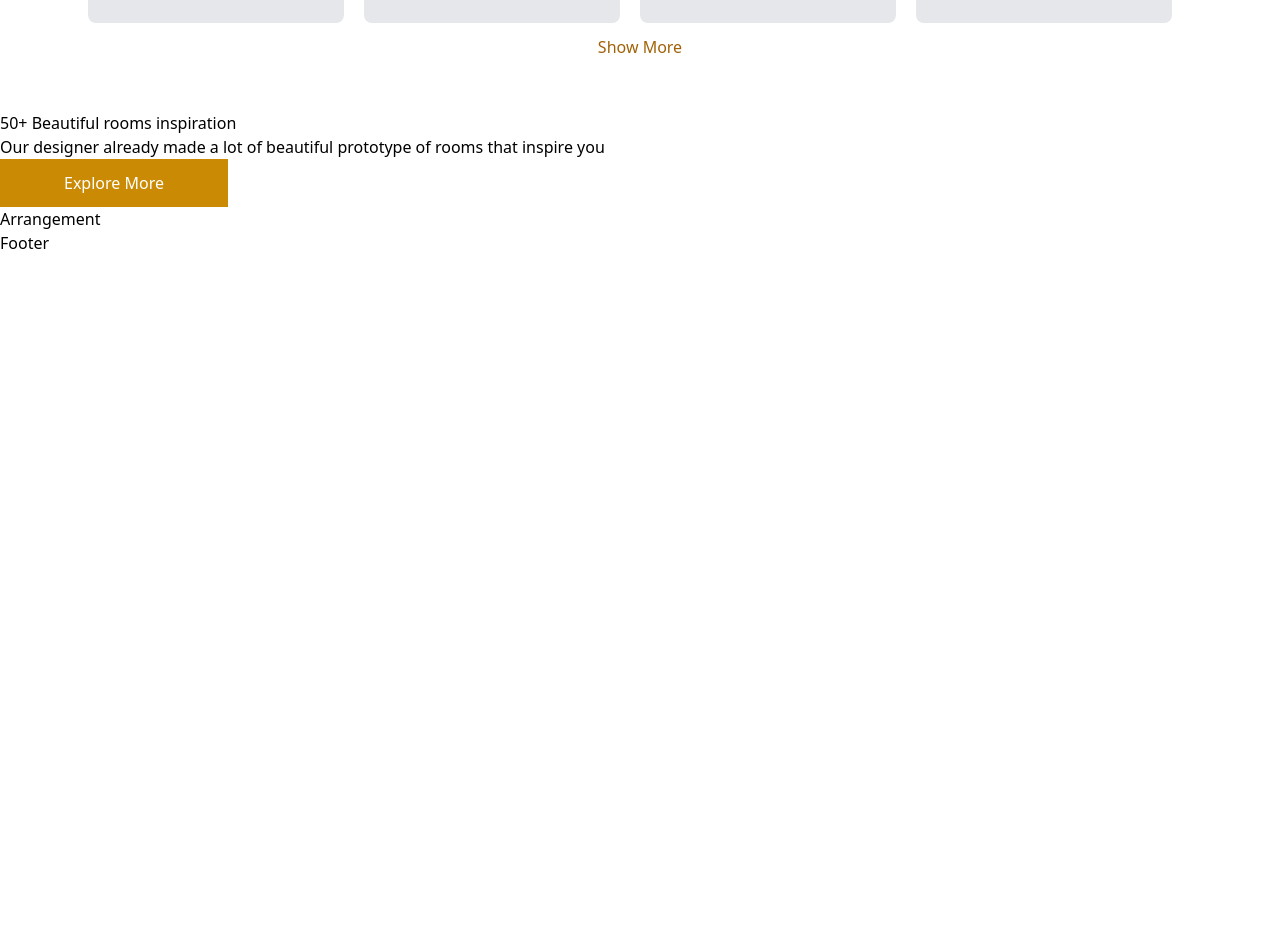
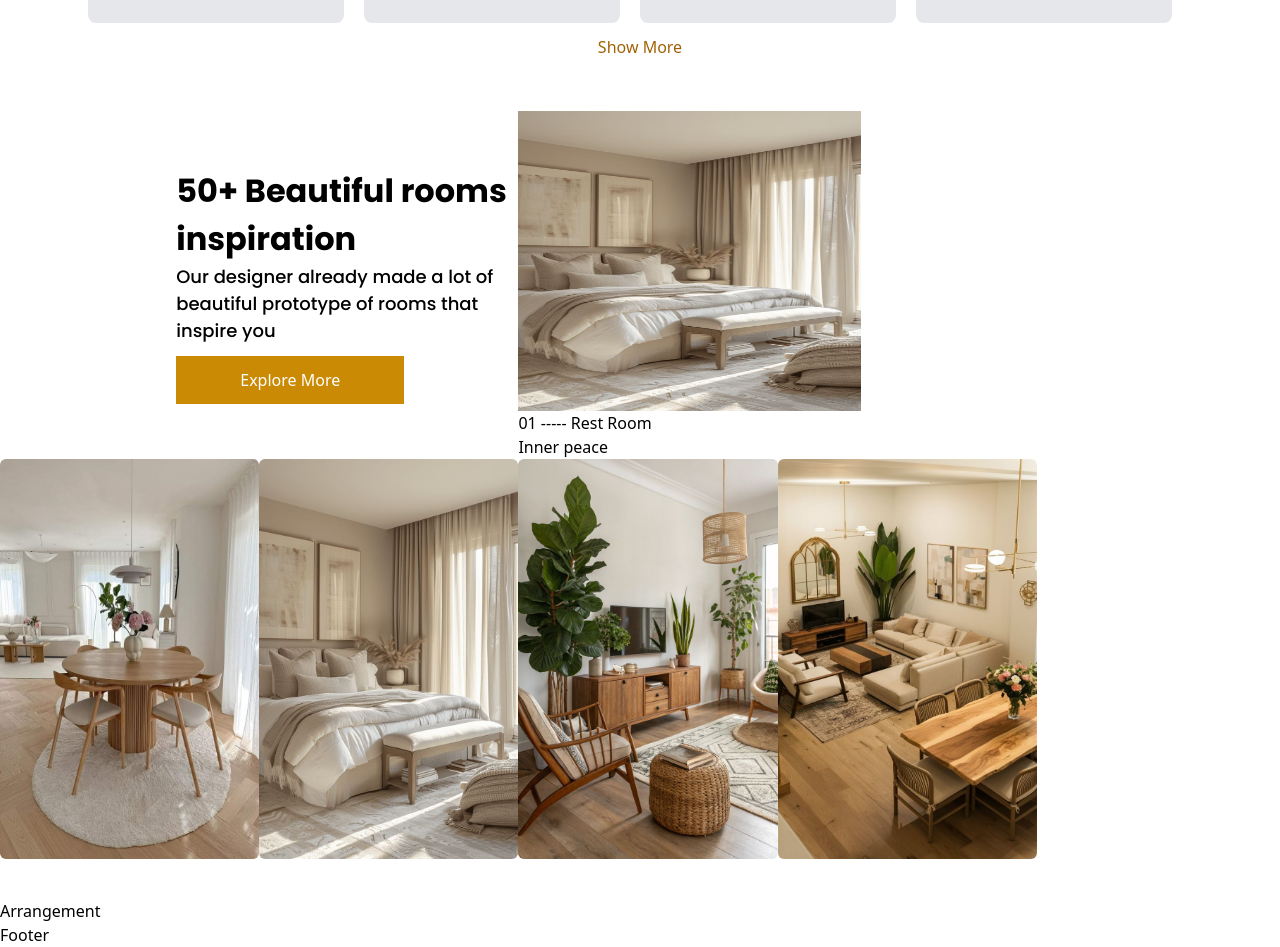
Before and after one commit to Gurmuked/Simple-E-commerce-website, a React (Vite) app in the folder ECom/: page / in a window 1280 px wide. Shown: the part 2162-3109 px from the top of the page. Before the commit the page ends 2417 px from the top, so only its background shows below. Built offline with nearby package versions, Linux system fonts and the light colour scheme.

Commit message:
inspiration components some part not completed

```diff
--- a/ECom/src/components/Inspiration.jsx
+++ b/ECom/src/components/Inspiration.jsx
@@ -1,16 +1,33 @@
 import React from 'react'
 import Button from './Button';
+import { inspiration } from '../constants/Gallery';
 
 const Inspiration = () =>(
-    <section>
-      <div>
-        <h3><span>50+</span> Beautiful rooms inspiration</h3>
-        <p>Our designer already made a lot of beautiful prototype of rooms that inspire you</p>
-        <Button value="Explore More" style="bg-yellow-600 text-white"/>
+    <section className=' w-[90%]'>
+      <div className='flex flex-row w-[90%] flex-wrap justify-center items-center'>
+        <div className='w-[33%]'>
+          <h3 className='font-poppins font-bold text-[32px] text-start items-center'><span>50+</span> Beautiful rooms inspiration</h3>
+          <p className='font-poppins font-medium text-[18px] text-start items-center mb-3'>Our designer already made a lot of beautiful prototype of rooms that inspire you</p>
+
+          <Button value="Explore More" style="bg-yellow-600 text-white"/>
+        </div>
+        <div className='w-[33%]'>
+          <img src='../src/assets/bedroom.jpg' alt="inner peace" className='w-[100%] h-[300px]'/>
+          <div>
+            <p>01 ----- Rest Room</p>
+            <h4>Inner peace</h4>
+          </div>
+        </div>
+        <div className='flex flex-row overflow-hidden'>
+          {
+            inspiration.map(({img, title, id }) => (
+              <div key={id} className={`flex flex-col justify-center items-center text-center w-[33%] object-contain overflow-hidden`}>
+                <img src={img} alt={title} className={`w-[100%] h-[400px] rounded-md mb-10  `} />
+              </div>
+            ))
+          }
+        </div>
       </div>
-
-      <div></div>
-      <div></div>
     </section>
   )
 export default Inspiration ;
--- a/ECom/src/constants/Gallery.jsx
+++ b/ECom/src/constants/Gallery.jsx
@@ -78,4 +78,25 @@ export const products = [
   }
 ]
 
-// export const inspiration = [bedroom1, barber, mall]
+export const inspiration = [
+ {
+    id:1,
+    img: "../src/assets/mealplace1.jpg",
+    title: "meal place"
+  },
+   {
+    id:2,
+    img: "../src/assets/bedroom.jpg",
+    title: "bedroom"
+  },
+   {
+    id:3,
+    img: "../src/assets/restplace.jpg",
+    title: "rest place"
+  },
+     {
+    id:3,
+    img: "../src/assets/salon.jpg",
+    title: "guest rest place"
+  }
+]
```
